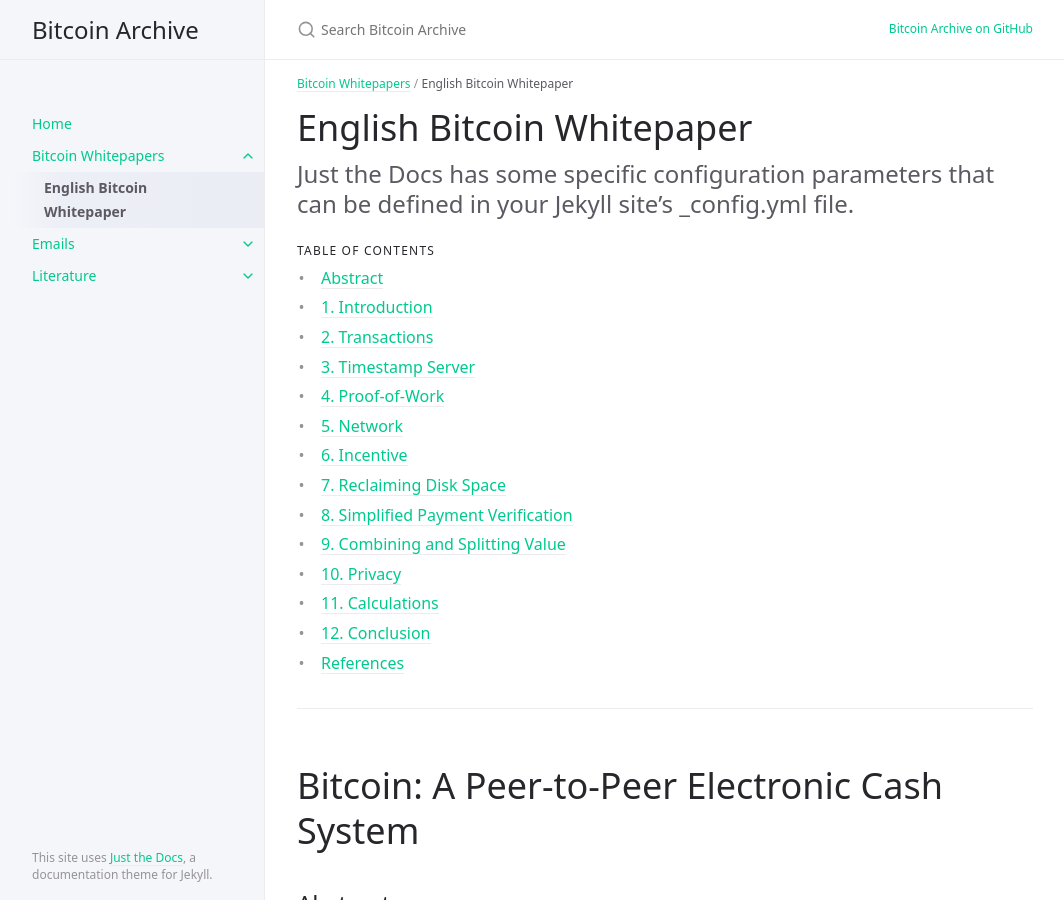
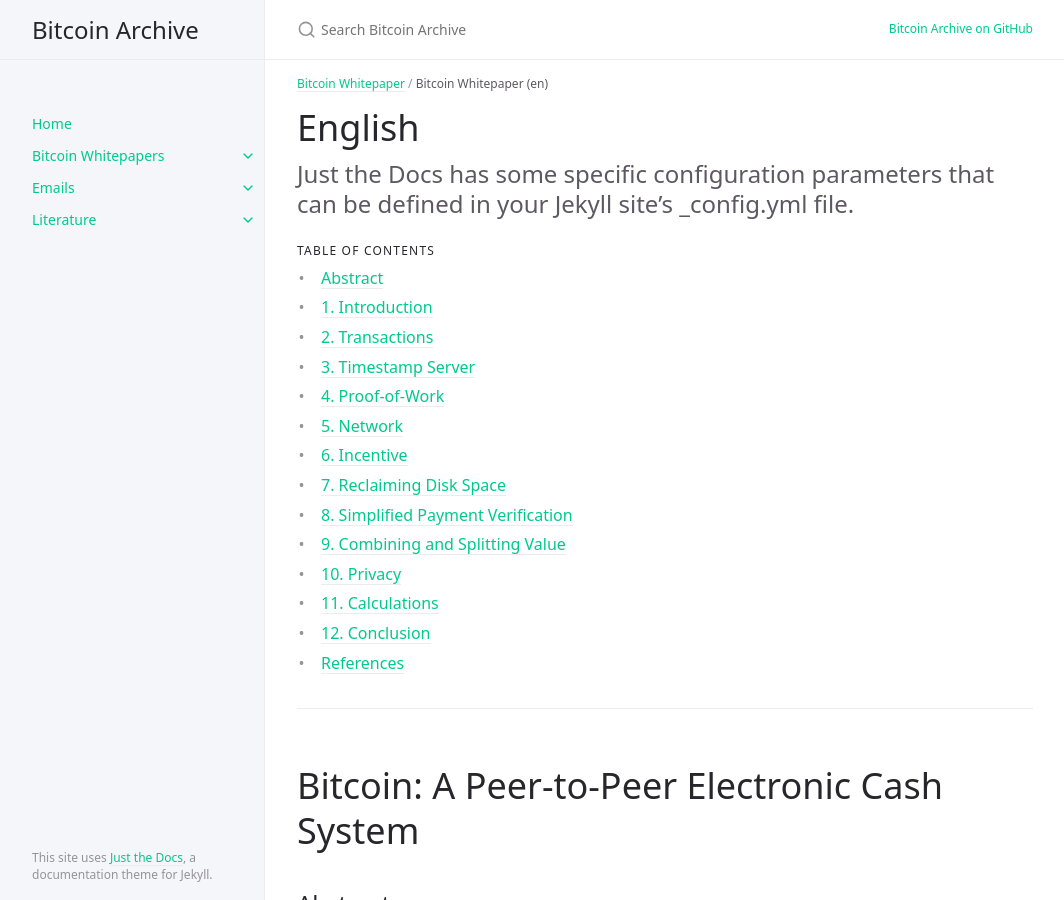
Before and after one commit to wakgill/bitcoin-archive, a Jekyll site: the page built from docs/whitepaper/en.md, in a window 1280 px wide and 900 px high. Shown: the whole window, without its empty margins (107-1171 px from the left). Built offline with Jekyll 4.4.1, drawn with Linux system fonts in a browser that asks for light colours; nearby versions of some CDN libraries.

Commit message:
Update en.md

```diff
--- a/docs/whitepaper/en.md
+++ b/docs/whitepaper/en.md
@@ -1,11 +1,11 @@
 ---
 layout: default
-title: English Bitcoin Whitepaper
-parent: Bitcoin Whitepapers
+title: 'Bitcoin Whitepaper (en)'
+parent: Bitcoin Whitepaper
 nav_order: 1
 ---
 
-# English Bitcoin Whitepaper
+# English
 {: .no_toc }
 
 Just the Docs has some specific configuration parameters that can be defined in your Jekyll site's _config.yml file.
```
